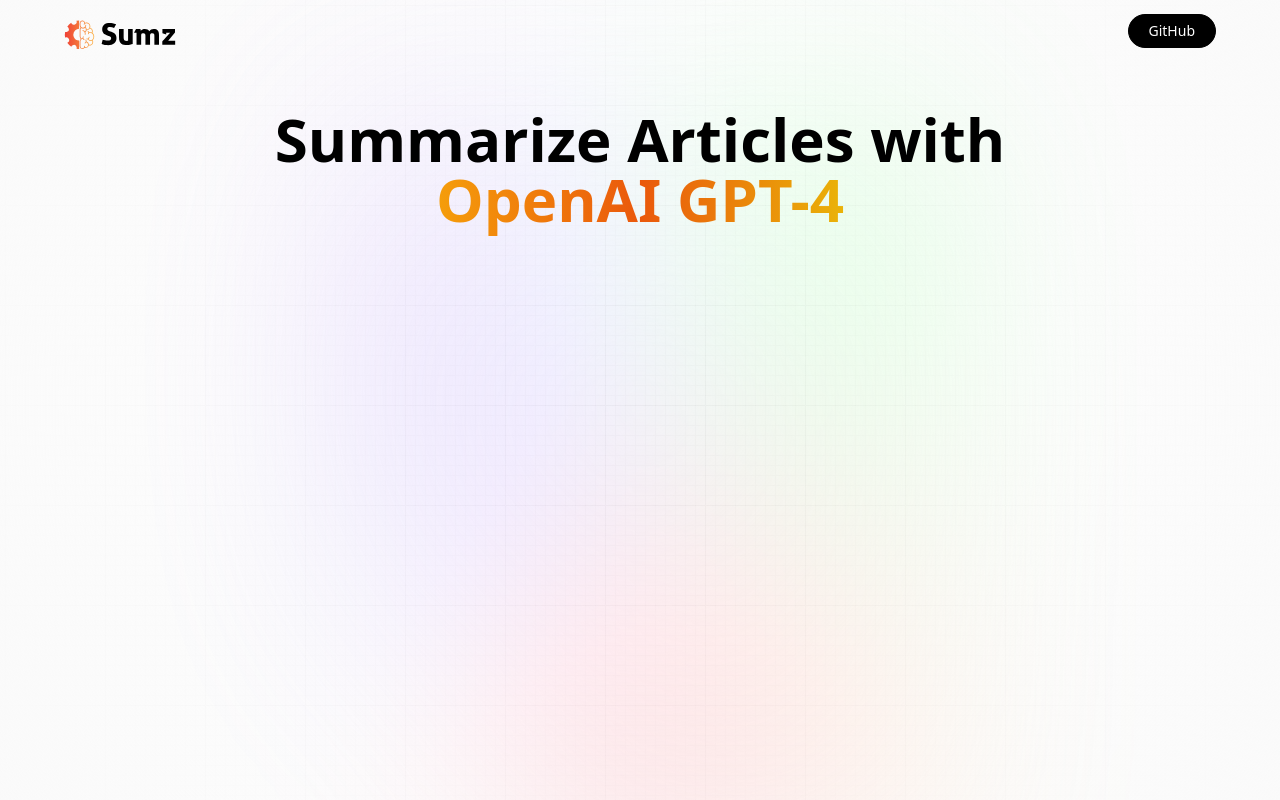
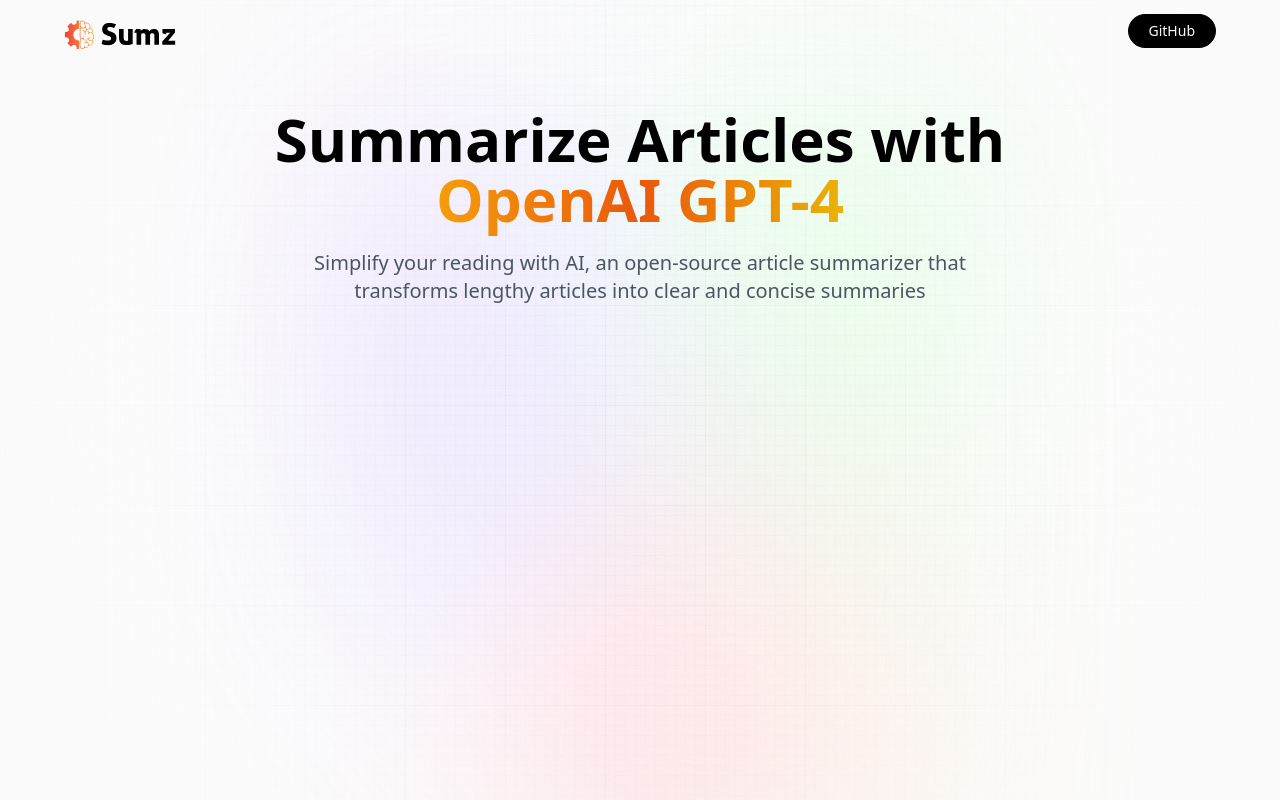
Before and after one commit to rookasrudzianskas/ai-summarizer, a React (Vite) app: page / in a window 1280 px wide. Built offline with nearby package versions, Linux system fonts and the light colour scheme; no server answers; a web font is replaced by a local one.

Commit message:
Add article summarization description to Hero component

```diff
--- a/src/components/Hero.jsx
+++ b/src/components/Hero.jsx
@@ -22,6 +22,10 @@ const Hero = () => {
         Summarize Articles with <br className="max-md:hidden"/>
         <span className='orange_gradient '>OpenAI GPT-4</span>
       </h1>
+      <h2 className="desc">
+        Simplify your reading with AI, an open-source article summarizer
+        that transforms lengthy articles into clear and concise summaries
+      </h2>
     </header>
   );
 };
```
